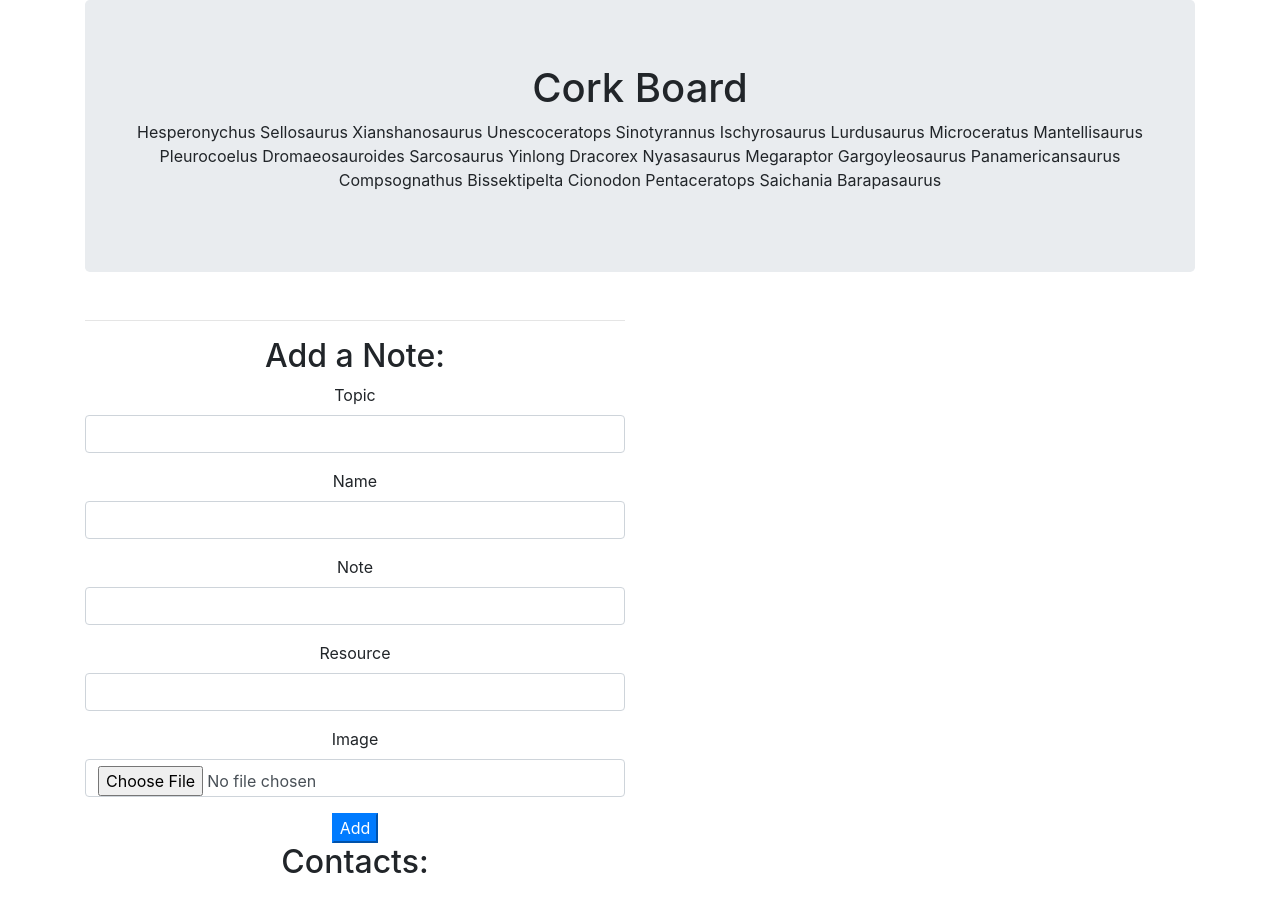
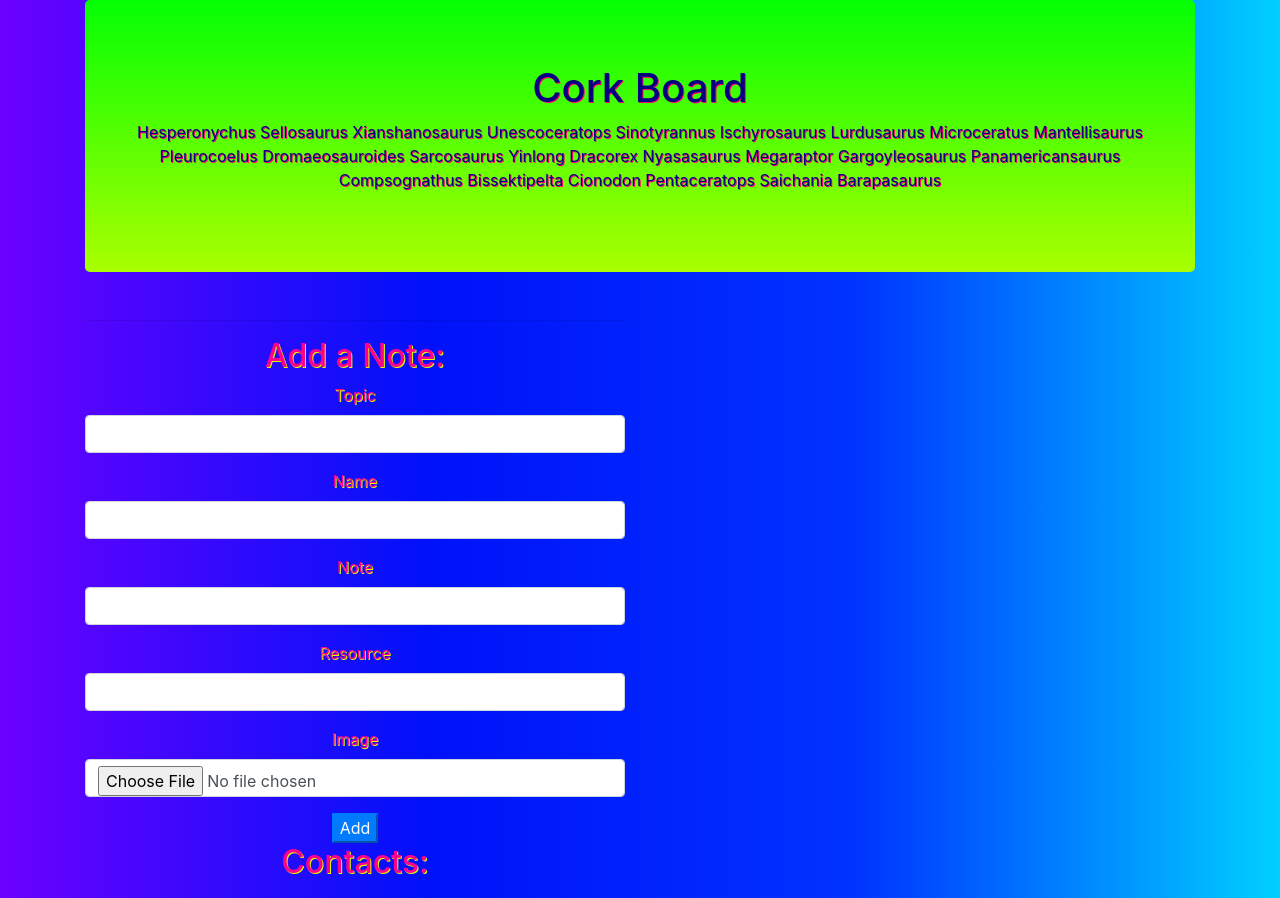
Before and after one commit to MaxwellMeyer/newts, a plain HTML site: page index.html in a window 1280 px wide. Drawn offline with nearby package versions, Linux system fonts and the light colour scheme.

Commit message:
update stylesheet

```diff
--- a/css/styles.css
+++ b/css/styles.css
@@ -1,10 +1,14 @@
 body {
   text-align: center;
+  background: linear-gradient(to right,rgb(107, 1, 255), rgb(0, 17, 249), rgb(0, 51, 255), rgb(0, 208, 255));
+  color: rgb(255, 0, 140);
+  text-shadow: 1px 1px rgb(221, 255, 0);
 }
-
-
-
-
+.jumbotron {
+  background: linear-gradient(to top, rgb(170, 255, 0), rgb(4, 255, 4));
+  color: navy;
+  text-shadow: 1px 1px rgb(255, 0, 111);
+}
 #show-post {
   display: none;
 }
```
